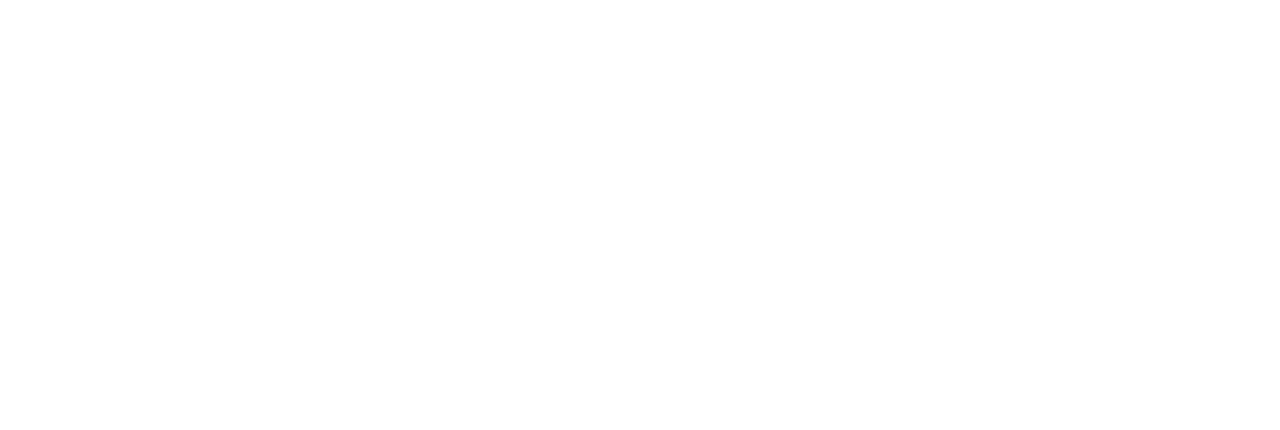
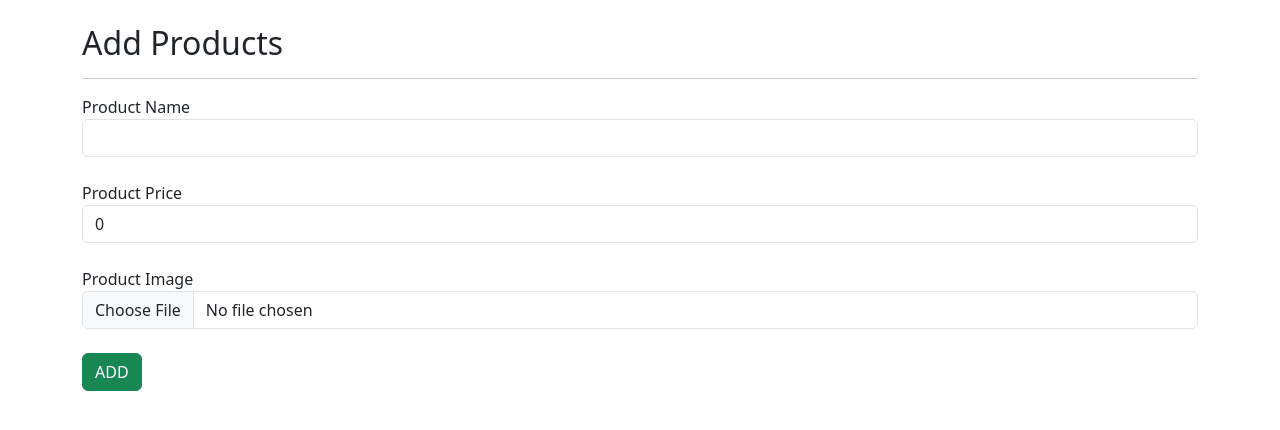
Before and after one commit to jerrywang2352/EcommerceCRM, a React (Create React App) app in the folder src/storefront/: page /addproducts in a window 1280 px wide. Before the commit this address had no page. Shown: the top 430 px of the page. Built offline with nearby package versions, Linux system fonts and the light colour scheme.

Commit message:
Add product function with Firebase integration

```diff
--- a/src/storefront/src/App.js
+++ b/src/storefront/src/App.js
@@ -1,13 +1,15 @@
 import React, {Component} from 'react'
 import {BrowserRouter,Routes,Route} from 'react-router-dom'
 import Home from './components/Home'
+import AddProducts from './components/AddProducts'
 
 class App extends Component {
   render() {
     return (
       <BrowserRouter>
         <Routes>
-          <Route path = '/' element={<Home/>} />
+          <Route exact path = '/' element={<Home/>} />
+          <Route path='/addproducts' element={<AddProducts/>}/>
         </Routes>
       </BrowserRouter>
     );
--- /dev/null
+++ b/src/storefront/src/components/AddProducts.js
@@ -0,0 +1,85 @@
+import React, {useState} from 'react'
+import {addDoc, collection} from 'firebase/firestore'
+import {ref,uploadBytes,getDownloadURL} from 'firebase/storage'
+import {storage, db} from '../config/Config'
+
+
+const AddProducts = () => {
+    const [productName,setProductName] = useState('');
+    const [productPrice,setProductPrice] = useState(0);
+    const [productImg,setProductImg] = useState(null);
+    const [error,setError] = useState('');
+
+    const colRef = collection(db,'products');
+    const storageRef = ref(storage);
+
+    const types = ['images/png','image/jpeg'];
+
+    const productImgHandler = (e) => {
+        let selectedFile = e.target.files[0];
+        if (selectedFile && types.includes(selectedFile.type)) {
+            setProductImg(selectedFile);
+            setError('');
+        } else {
+            setProductImg(null);
+            setError('Please select a valid image type png or jpeg');
+        }
+    };
+
+    //submit form add product event
+    const addProduct = (e) => {
+        e.preventDefault();
+        console.log(productName,productPrice,productImg);
+        const storageRef = ref(storage,'product-images');
+        const imageRef = ref(storage,`product-images/${productImg.name}`);
+
+        //store the image
+        uploadBytes(imageRef, productImg).then((snapshot) => {
+            //get product url an if success then storing the product in cloudstore database
+            getDownloadURL(snapshot.ref).then((url) => {
+                addDoc(colRef, {
+                    productName: productName,
+                    productPrice: productPrice,
+                    productImg: url
+                })
+                .then (() => {
+                    setProductName('');
+                    setProductPrice(0);
+                    setProductImg('');
+                    setError('');
+                    document.getElementById('file').value = '';
+                })
+                .catch((err) => setError(err.message));
+            })
+        })
+        .catch((err) => setError(err.message));
+    };
+
+    return (
+        <div className='container'>
+            <br/>
+            <h2>Add Products</h2>
+            <hr/>
+            <form autoComplete='off' className='form-group' onSubmit={addProduct}>
+                <label htmlFor="product-name">Product Name</label>
+                <br/>
+                <input type="text" className='form-control' required
+                onChange = {(e)=>setProductName(e.target.value)} value={productName}/>
+                <br/>
+                <label htmlFor='product-price'>Product Price</label>
+                <br/>
+                <input type='number' className='form-control' required
+                onChange = {(e)=>setProductPrice(e.target.value)} value={productPrice}/>
+                <br/>
+                <label htmlFor='product-img'>Product Image</label>
+                <br/>
+                <input type='file' className='form-control' onChange={productImgHandler} id='file'/>
+                <br/>
+                <button className='btn btn-success btn-md mybtn'>ADD</button>
+            </form>
+            {error && <span>{error}</span>}
+        </div>
+    );
+};
+
+export default AddProducts;
--- a/src/storefront/src/config/Config.js
+++ b/src/storefront/src/config/Config.js
@@ -1,7 +1,7 @@
-import * as firebase from 'firebase';
-import 'firebase/auth';
-import 'firebase/firestore';
-import 'firebase/storage';
+import {initializeApp} from 'firebase/app';
+import 'firebase/compat/auth';
+import {getFirestore} from 'firebase/firestore';
+import {getStorage} from 'firebase/storage';
 
 const firebaseConfig = {
     apiKey: "AIzaSyAtMX3bGI9F3SBglvJwoHHKw_pV_iDg0kQ",
@@ -13,9 +13,10 @@ const firebaseConfig = {
     measurementId: "G-9C0NS83E1C"
 };
 
-firebase.initializeApp(firebaseConfig);
-const auth = firebase.auth();
-const db = firebase.firestore();
-const storage = firebase.storage();
+const app = initializeApp(firebaseConfig);
+// const auth = firebase.auth();
+const db = getFirestore();
 
-export {auth, db, storage}
+const storage = getStorage(app);
+
+export {db,storage}
--- a/src/storefront/src/index.css
+++ b/src/storefront/src/index.css
@@ -11,3 +11,9 @@ html, body {
     height: 100vh;
     font-family: 'Open Sans', sans-serif;
 }
+
+@media(max-width:760px) {
+    .mybtn {
+        width: 100%;
+    }
+}
--- a/src/storefront/src/index.js
+++ b/src/storefront/src/index.js
@@ -3,6 +3,7 @@ import ReactDOM from 'react-dom/client';
 import './index.css';
 import App from './App';
 import reportWebVitals from './reportWebVitals';
+import 'bootstrap/dist/css/bootstrap.css'
 
 const root = ReactDOM.createRoot(document.getElementById('root'));
 root.render(
```
Also changed, not shown: src/storefront/src/images/perfume.jpeg (added).
